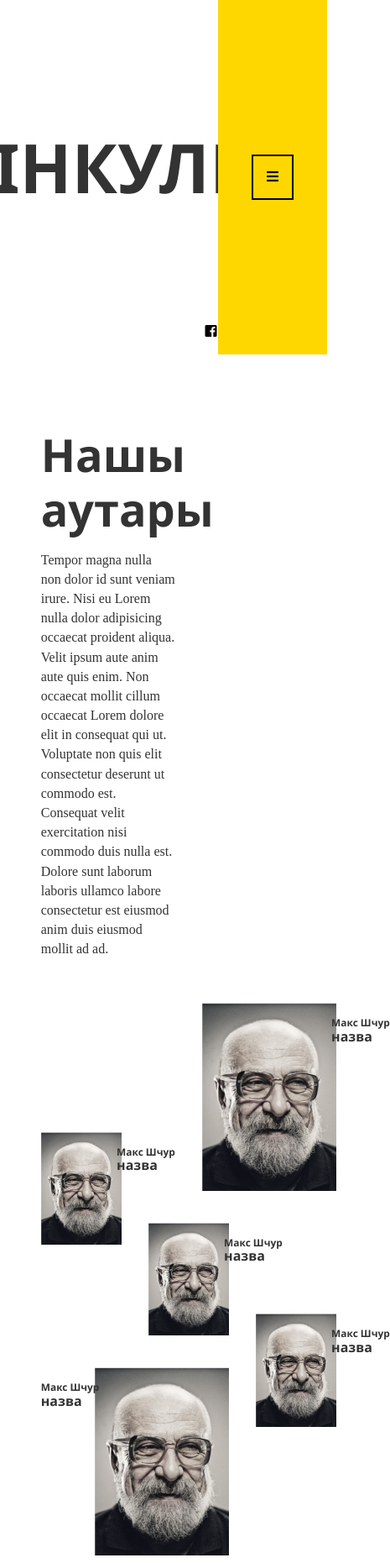
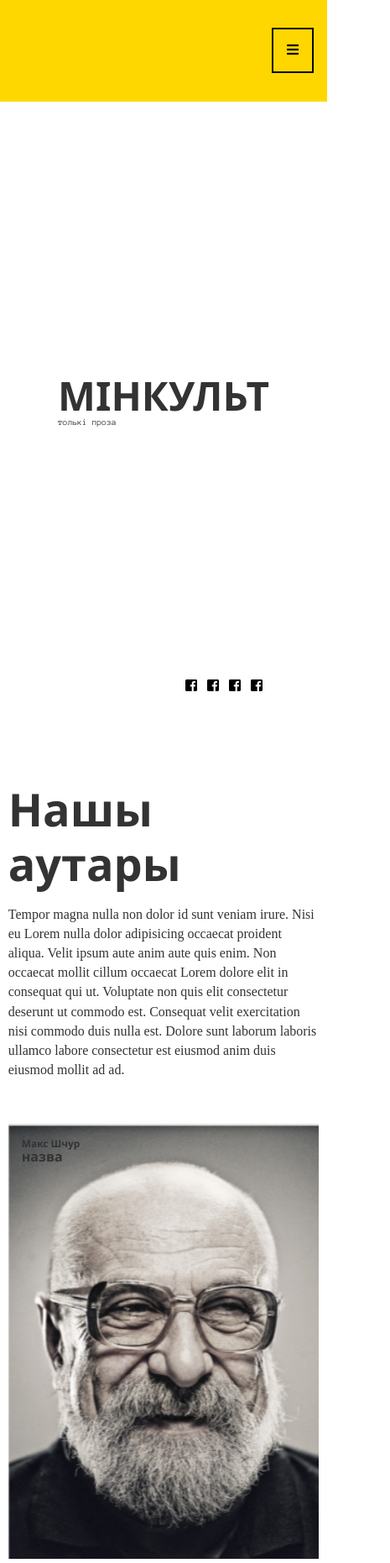
Before and after one commit to coughka/minkult.github.io, a plain HTML site: page index.html in a window 390 px wide. Shown: the top 1861 px of the page at 84% size, 465 px wide, since content can reach past the window. Drawn offline with Linux system fonts and the light colour scheme.

Commit message:
Now I am adaptive

```diff
--- a/css/styles.css
+++ b/css/styles.css
@@ -12,7 +12,9 @@ body {
   color: #333;
 }
 
-p {margin-bottom: 1.3rem;}
+p {
+    margin-bottom: 1.3rem;
+}
 
 h1, h2, h3, h4 {
   line-height: 1.2;
@@ -21,7 +23,7 @@ h1, h2, h3, h4 {
 
 h1 {
   margin: 0;
-  font-size: 5.063rem;
+  font-size: calc(2rem + 4vw);
   text-transform: uppercase;
   line-height: 0.75;
 }
@@ -65,7 +67,7 @@ a {
 }
 
 .header-content {
-    height:50vh;
+    height:100vh;
 }
 
 .header-block {
@@ -192,7 +194,7 @@ picture {
 }
 
 .team-content {
-    width:82%;
+    width:80%;
     margin:0 auto;
     grid-gap:1rem;
 }
@@ -364,3 +366,33 @@ footer h3 {
     display: none;
     overflow: hidden;
 }
+
+@media screen and (max-width: 600px) {
+    .authors-block:first-child, .authors-block:nth-child(2),
+    .authors-block:nth-child(3), .authors-block:nth-child(4),
+    .authors-block:nth-child(5), .authors-block:nth-child(6),
+    .team-block, .team-block:first-child, .menu, .header-block {
+        grid-column:span 12;
+        grid-row:auto;
+    }
+
+    .header-content {
+        grid-template-rows: 1fr 6fr;
+    }
+
+    .menu {
+        grid-row:1;
+        justify-items:end;
+        padding-right:1rem;
+    }
+
+    .authors-content hgroup, .authors-block:nth-child(6) hgroup {
+        left:1rem;
+    }
+}
+
+@media screen and (max-width: 425px) {
+    .authors-content, .team-content, .footer-content {
+        width:95%;
+    }
+}
--- a/index.html
+++ b/index.html
@@ -9,7 +9,7 @@
     <script src="js/scroll to top.js"></script>
 </head>
 <body>
-    <header>
+   <header>
         <div class="header-content content">
             <div class="header-block">
                 <div class="header-title">
@@ -166,12 +166,7 @@
         <div class="footer-content content">
             <h3>M1нкульт</h3>
             <div class="footer-block">
-                    <ul>
-                        <li><a href="#"><small><b>Сяргей Календа</b>. Галоуны рэдактар</small></a></li>
-                        <li><a href="#"><small><b>Лида Налиука. Рэдактарка</b></small></a></li>
-                        <li><a href="#"><small><b>Вит Латыш. Вярстальник</b></small></a></li>
-                        <li><a href="#"><small><b>Андрэй Пакроуски. Мастак</b></small></a></li>
-                    </ul>
+
                     <div class="footer-block social-bar">
                         <i class="fab fa-facebook-square"></i>
                         <i class="fab fa-vk"></i>
```
